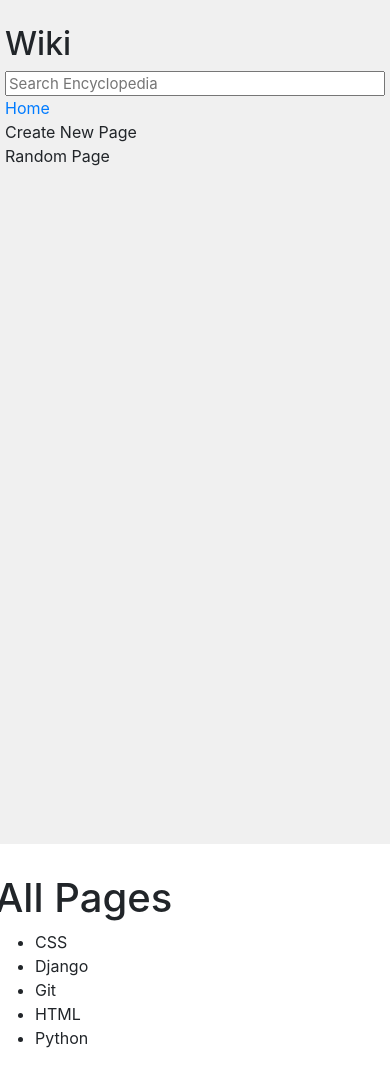
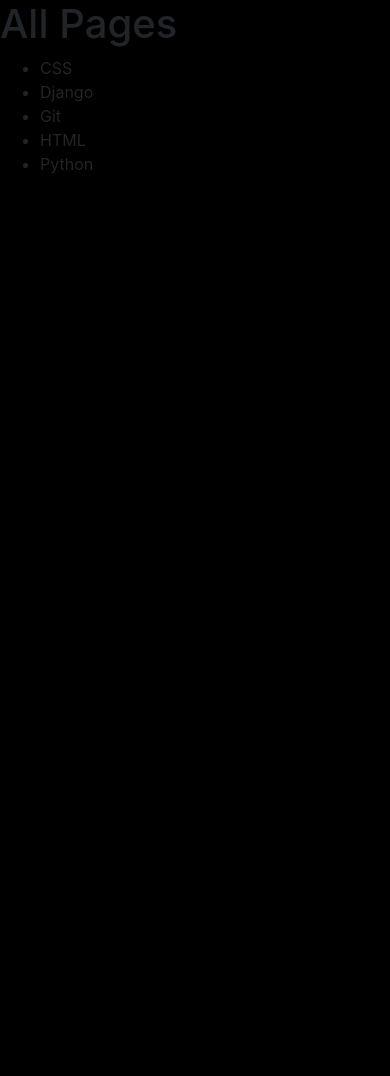
Before and after one commit to TanjotSingh25/Knowledgepedia, a Django app: page / in a window 390 px wide. After the commit the page ends 173 px from the top, so only its background shows below. Run offline with Django 3.2, Linux system fonts and the light colour scheme; some libraries are stand-ins or nearby versions.

Commit message:
Styles Debugging

```diff
--- a/encyclopedia/static/encyclopedia/styles.css
+++ b/encyclopedia/static/encyclopedia/styles.css
@@ -1,38 +1,4 @@
-body {
-    margin: 0;
-    background-color: white;
+body{
+    /* background-image: url("static/encyclopedia/doodle_background.jpg"); */
+    background-color: black;
 }
-
-code {
-    white-space: pre;
-}
-
-h1 {
-    margin-top: 0px;
-    padding-top: 20px;
-}
-
-textarea {
-    height: 90vh;
-    width: 80%;
-}
-
-.main {
-    padding: 10px;
-}
-
-.search {
-    width: 100%;
-    font-size: 15px;
-    line-height: 15px;
-}
-
-.sidebar {
-    background-color: #f0f0f0;
-    height: 100vh;
-    padding: 20px;
-}
-
-.sidebar h2 {
-    margin-top: 5px;
-}
--- a/encyclopedia/templates/encyclopedia/layout.html
+++ b/encyclopedia/templates/encyclopedia/layout.html
@@ -9,25 +9,8 @@
         <link href="{% static 'encyclopedia/styles.css' %}" rel="stylesheet">
     </head>
     <body>
-        <div class="row">
-            <div class="sidebar col-lg-2 col-md-3">
-                <h2>Wiki</h2>
-                <form>
-                    <input class="search" type="text" name="q" placeholder="Search Encyclopedia">
-                </form>
-                <div>
-                    <a href="{% url 'index' %}">Home</a>
-                </div>
-                <div>
-                    Create New Page
-                </div>
-                <div>
-                    Random Page
-                </div>
-                {% block nav %}
-                {% endblock %}
-            </div>
-            <div class="main col-lg-10 col-md-9">
+        <div>
+            <div>
                 {% block body %}
                 {% endblock %}
             </div>
```
Also changed, not shown: db.sqlite3 (added), encyclopedia/static/encyclopedia/doodle_background.jpg (added), encyclopedia/static/encyclopedia/knowledgepedia_logo.png (added).
